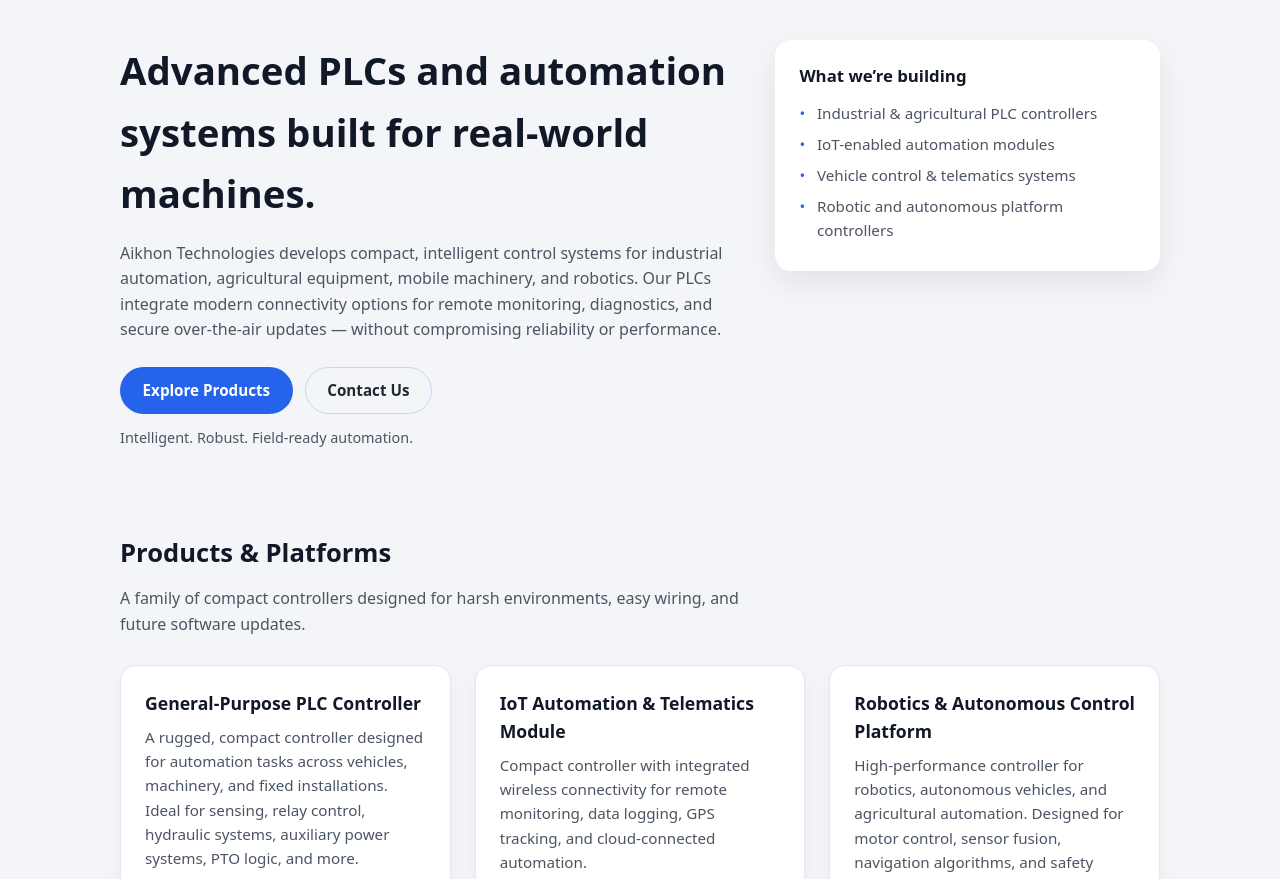
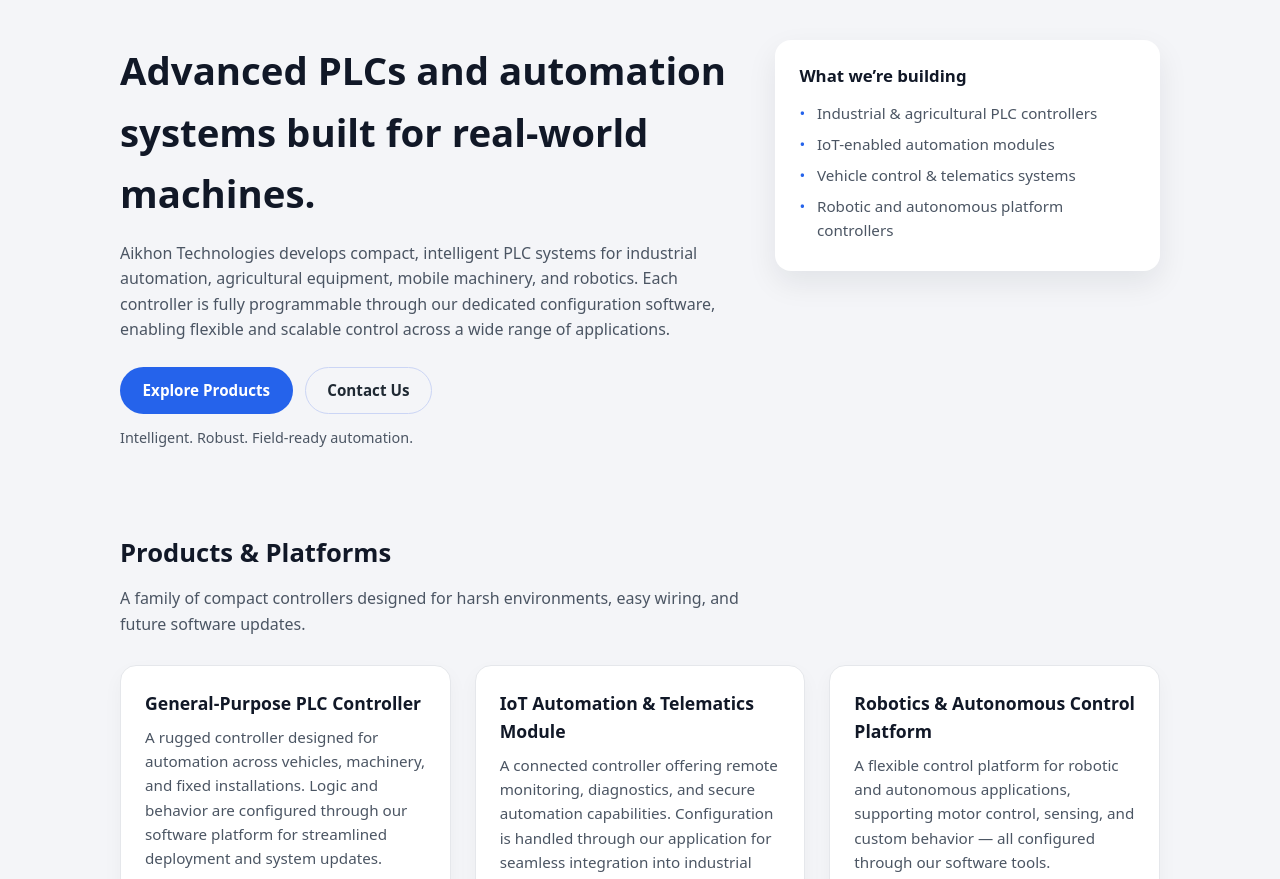
Before and after one commit to aikhontech/aikhon-technologies-website, a plain HTML site: page index.html in a window 1280 px wide. Shown: the part 68-947 px from the top of the page. Drawn offline with Linux system fonts and the light colour scheme.

Commit message:
Clarify PLC platform and configuration software (not hobby boards)

```diff
--- a/index.html
+++ b/index.html
@@ -29,10 +29,10 @@
                 <div class="hero-text">
                     <h1>Advanced PLCs and automation systems built for real-world machines.</h1>
                     <p>
-                        Aikhon Technologies develops compact, intelligent control systems for industrial automation,
-                        agricultural equipment, mobile machinery, and robotics. Our PLCs integrate modern connectivity
-                        options for remote monitoring, diagnostics, and secure over-the-air updates — without
-                        compromising reliability or performance.
+                        Aikhon Technologies develops compact, intelligent PLC systems for industrial automation,
+                        agricultural equipment, mobile machinery, and robotics. Each controller is fully
+                        programmable through our dedicated configuration software, enabling flexible and scalable
+                        control across a wide range of applications.
                     </p>
                     <div class="hero-actions">
                         <a href="#products" class="btn primary">Explore Products</a>
@@ -67,9 +67,9 @@
                     <article class="card">
                         <h3>General-Purpose PLC Controller</h3>
                         <p>
-                            A rugged, compact controller designed for automation tasks across vehicles, machinery,
-                            and fixed installations. Ideal for sensing, relay control, hydraulic systems,
-                            auxiliary power systems, PTO logic, and more.
+                            A rugged controller designed for automation across vehicles, machinery, and fixed
+                            installations. Logic and behavior are configured through our software platform for
+                            streamlined deployment and system updates.
                         </p>
                         <ul class="card-list">
                             <li>Multiple digital & analog inputs</li>
@@ -82,8 +82,9 @@
                     <article class="card">
                         <h3>IoT Automation & Telematics Module</h3>
                         <p>
-                            Compact controller with integrated wireless connectivity for remote monitoring,
-                            data logging, GPS tracking, and cloud-connected automation.
+                            A connected controller offering remote monitoring, diagnostics, and secure automation
+                            capabilities. Configuration is handled through our application for seamless integration
+                            into industrial and mobile systems.
                         </p>
                         <ul class="card-list">
                             <li>Remote diagnostics & monitoring</li>
@@ -96,8 +97,8 @@
                     <article class="card">
                         <h3>Robotics & Autonomous Control Platform</h3>
                         <p>
-                            High-performance controller for robotics, autonomous vehicles, and agricultural automation.
-                            Designed for motor control, sensor fusion, navigation algorithms, and safety layers.
+                            A flexible control platform for robotic and autonomous applications, supporting motor
+                            control, sensing, and custom behavior — all configured through our software tools.
                         </p>
                         <ul class="card-list">
                             <li>Motor, actuator & sensor integration</li>
```
